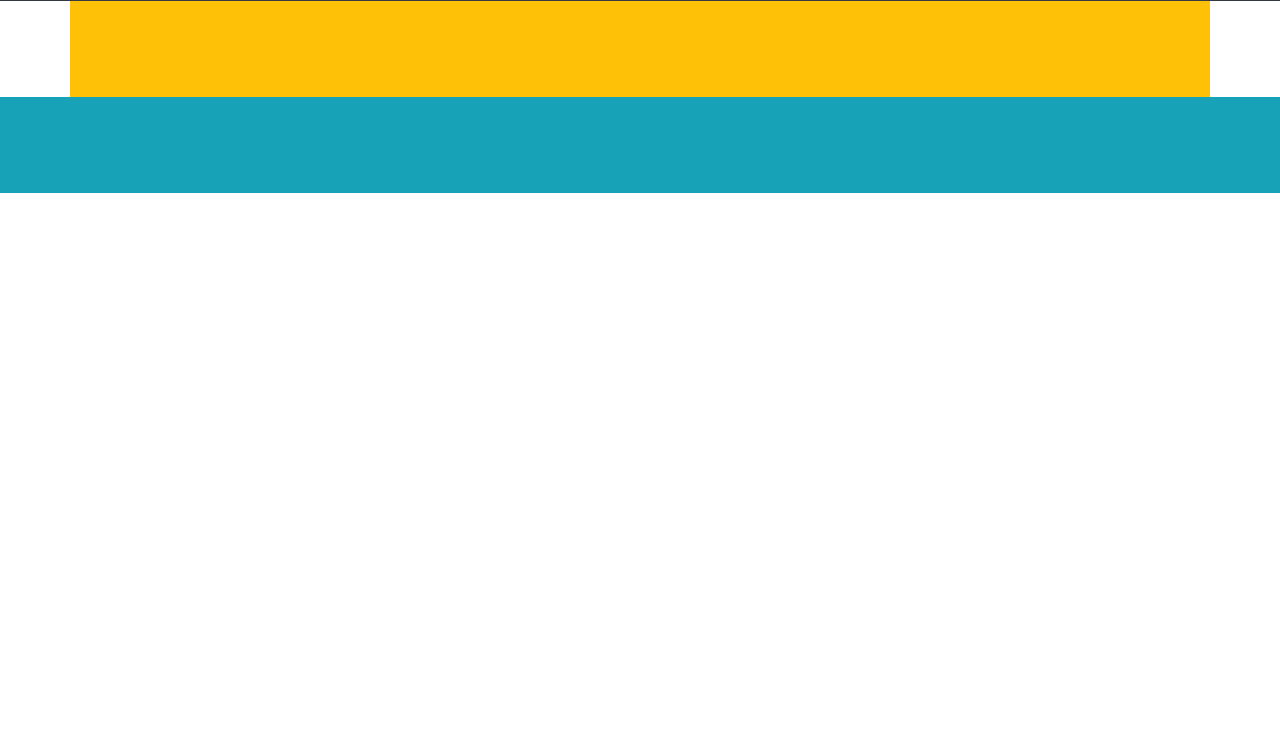
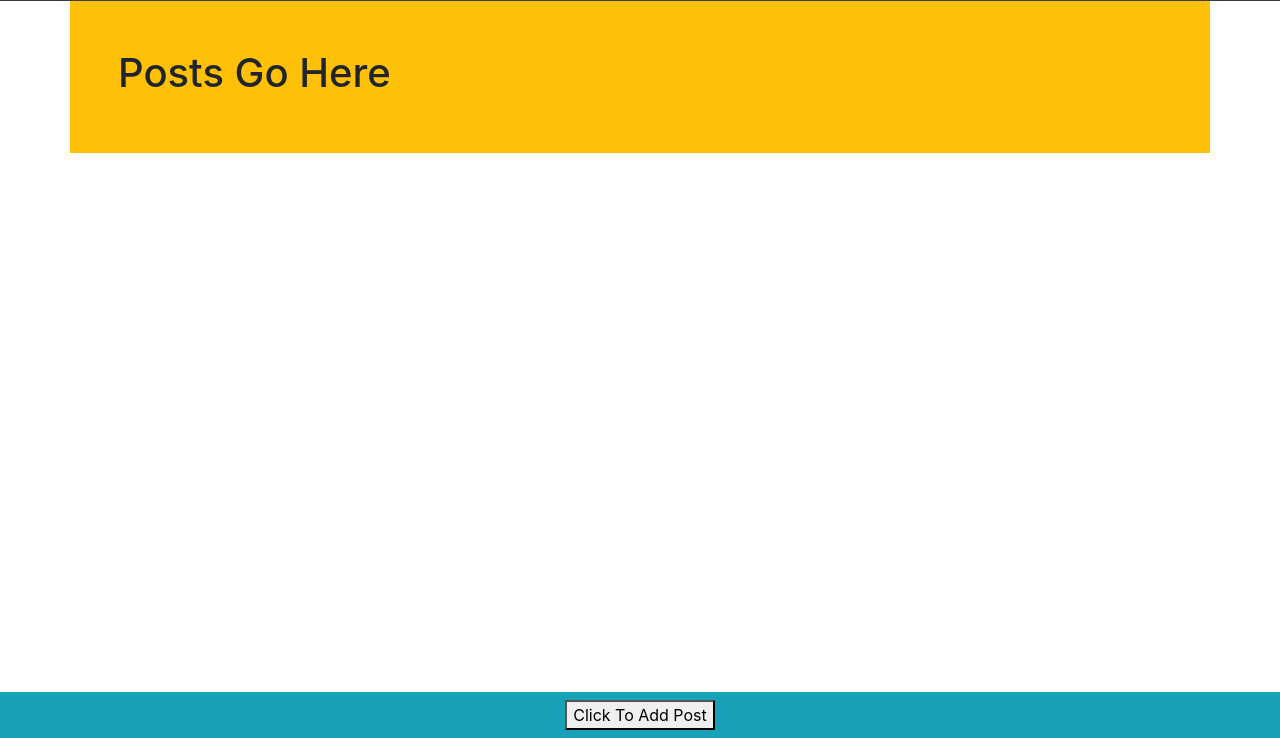
Before and after one commit to benkirbycodes/threadit-destroyers, a website with bundled scripts: page client/index.html in a window 1280 px wide. Shown: the part 62-800 px from the top of the page. Built offline with nearby package versions, Linux system fonts and the light colour scheme.

Commit message:
Add Post Button In html

```diff
--- a/client/index.html
+++ b/client/index.html
@@ -25,13 +25,17 @@
     <!--Posts-->
     <main class="container">
       <div class="row">
-        <div class="col-12 p-5 bg-warning"></div>
+        <div class="col-12 p-5 bg-warning">
+          <h1>Posts Go Here</h1>
+        </div>
       </div>
     </main>
     <!--Add Posts Button-->
-    <footer class="container-fluid">
+    <footer class="fixed-bottom container-fluid">
       <div class="row">
-        <div class="col-12 p-5 bg-info"></div>
+        <div class="col-12 text-center p-2 bg-info">
+          <button>Click To Add Post</button>
+        </div>
       </div>
     </footer>
 
```
